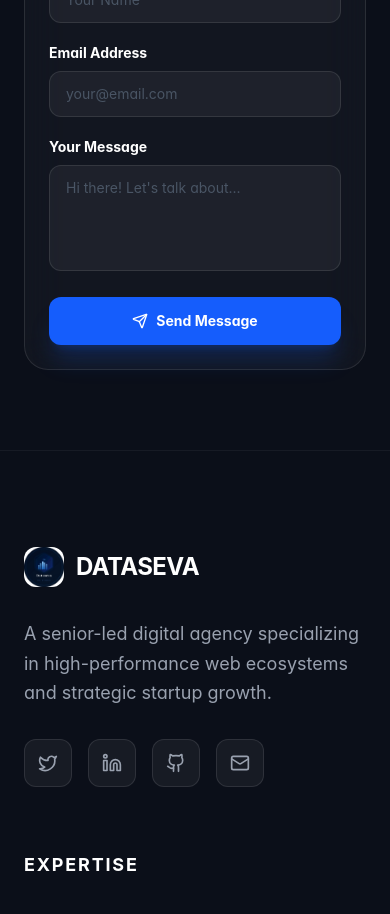
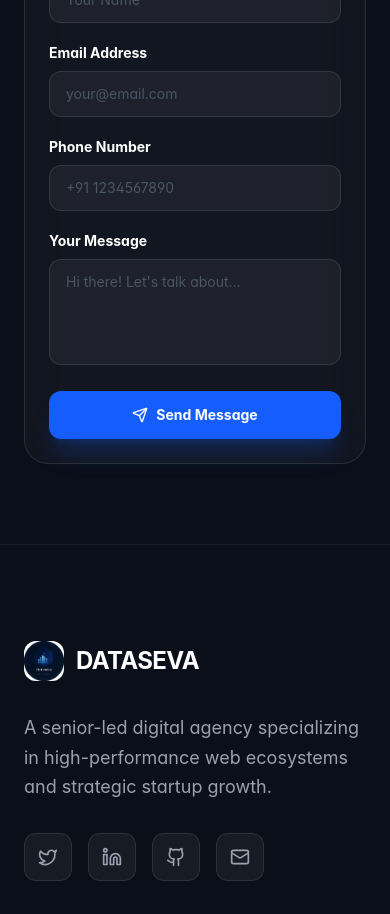
Before and after one commit to Tanmoy052/data_seva, a React (Vite) app in the folder client/: page / in a window 390 px wide. Shown: the part 7180-8094 px from the top of the page. Built offline with nearby package versions, Linux system fonts and the light colour scheme.

Commit message:
Optimize form speed (parallel API calls), add phone number field

```diff
--- a/client/src/sections/Contact.jsx
+++ b/client/src/sections/Contact.jsx
@@ -17,6 +17,7 @@
   const [formData, setFormData] = useState({
     name: "",
     email: "",
+    phone: "",
     message: "",
   });
   const [status, setStatus] = useState("idle");
@@ -31,7 +32,10 @@
     setStatus("loading");
 
     try {
-      // First, send to Web3Forms for email notification
+      const API_URL =
+        import.meta.env.VITE_API_URL || "https://data-seva.onrender.com";
+
+      // Prepare both requests
       const web3FormsData = {
         ...formData,
         access_key: "598247ef-2eb1-4569-b80c-747581db1676",
@@ -39,23 +43,23 @@
         from_name: "DATASEVA",
       };
 
-      await axios.post("https://api.web3forms.com/submit", web3FormsData, {
-        headers: {
-          "Content-Type": "application/json",
-          Accept: "application/json",
-        },
-      });
-
-      // Then, save to your MongoDB database
-      const API_URL =
-        import.meta.env.VITE_API_URL || "https://data-seva.onrender.com";
-      await axios.post(`${API_URL}/api/contact`, formData);
+      // Run both API calls in parallel to make it faster!
+      await Promise.all([
+        axios.post("https://api.web3forms.com/submit", web3FormsData, {
+          headers: {
+            "Content-Type": "application/json",
+            Accept: "application/json",
+          },
+        }),
+        axios.post(`${API_URL}/api/contact`, formData),
+      ]);
 
       // If both succeed, show success
       setStatus("success");
       setFormData({
         name: "",
         email: "",
+        phone: "",
         message: "",
       });
     } catch (err) {
@@ -205,6 +209,19 @@
                 </div>
                 <div>
                   <label className="block text-sm font-bold text-white mb-2">
+                    Phone Number
+                  </label>
+                  <input
+                    type="tel"
+                    name="phone"
+                    value={formData.phone}
+                    onChange={handleChange}
+                    className="w-full bg-white/5 border border-white/10 rounded-xl px-4 py-3 text-white focus:outline-none focus:border-blue-500 focus:ring-1 focus:ring-blue-500 transition-all placeholder:text-gray-600 text-sm"
+                    placeholder="+91 1234567890"
+                  />
+                </div>
+                <div>
+                  <label className="block text-sm font-bold text-white mb-2">
                     Your Message
                   </label>
                   <textarea
```
Also changed, not shown: 1 other file (tests, documents, lock files or other folders).
